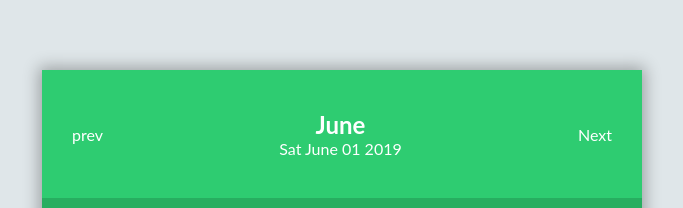
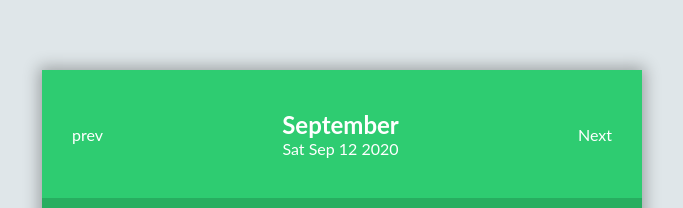
Before and after one commit to leroyds/react-calendar, a React (Create React App) app: page / in a window 1280 px wide. Shown: the part 130-338 px from the top of the page, without its empty margins (298-981 px from the left). Built offline with nearby package versions, Linux system fonts and the light colour scheme; the HTML template or start-up script is replaced by a standard one.

Commit message:
header functionality

```diff
--- a/src/components/Calendar.js
+++ b/src/components/Calendar.js
@@ -1,4 +1,4 @@
-import React from 'react'
+import React, {useState, useEffect} from 'react'
 
 // components import
 import Month from './elements/Month'
@@ -6,10 +6,27 @@ import WeekDays from './elements/WeekDays'
 import Days from './elements/Days'
 
 function Calendar() {
+    const MONTHS = [
+    'January', 'February', 'March', 'April',
+    'May', 'june', 'July', 'August', 'September',
+    'October', 'November', 'December'];
+
+    const today = new Date(); //current date obj
+
+    const [date,setDate] = useState(today); //current date
+    const [day,setDay] = useState(date.getDate());
+    const [month, setMonth] = useState(MONTHS[date.getMonth()]);
+
+    useEffect(()=>{
+        setDay(date.getDate());
+        setMonth(MONTHS[date.getMonth()])
+    },[date])
+
+
     return(
 
         <div className="calendar">
-            <Month/>
+            <Month month={month} date={date.toDateString()}/>
             <WeekDays/>
             <Days/>
         </div>
--- a/src/components/elements/Days.js
+++ b/src/components/elements/Days.js
@@ -5,7 +5,7 @@ function Days({days=30}){
     let daysItem = []
     for(let i =1; i<= days; i++){
         daysItem.push(
-        <div>{i}</div>
+        <div key={i}>{i}</div>
         )
     }
 
--- a/src/components/elements/Month.js
+++ b/src/components/elements/Month.js
@@ -3,18 +3,18 @@ import React from 'react'
 // import { faCoffee } from '@fortawesome/free-solid-svg-icons'
 
 
-function Month() {
+function Month(props) {
 
     return(
+
         <div className="month-info">
-
             <div className="prev-btn">
                 prev
             </div>
 
             <div>
-                <h2>June</h2>
-                <p>Sat June 01 2019</p>
+            <h2>{props.month}</h2>
+                <p>{props.date}</p>
             </div>
 
             <div>
```
